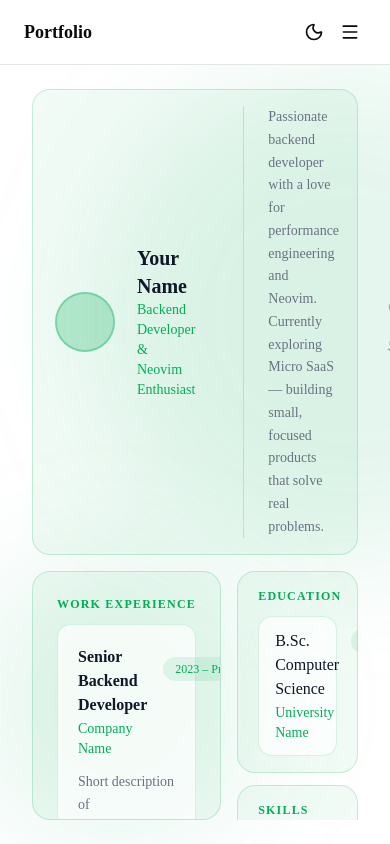
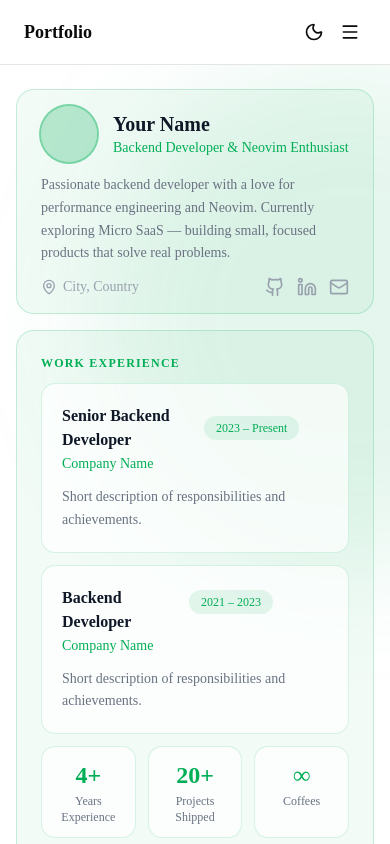
Before and after one commit to Maduki-tech/homepage, a Next.js app: page /about in a window 390 px wide. Built offline with nearby package versions, Linux system fonts and the light colour scheme.

Commit message:
feat: added mobile response design

```diff
--- a/src/app/about/page.tsx
+++ b/src/app/about/page.tsx
@@ -104,26 +104,28 @@ export default function AboutPage() {
     const [selected, setSelected] = useState<Job | null>(null);
 
     return (
-    <main className="relative h-full overflow-hidden bg-white dark:bg-page-dark">
+        <main className="relative min-h-full overflow-y-auto bg-white md:h-full md:overflow-hidden dark:bg-page-dark">
 
             {/* Background glows */}
             <div className="absolute left-1/4 top-0 h-[500px] w-[500px] rounded-full bg-brand/10 blur-3xl dark:bg-brand/15" />
             <div className="absolute bottom-0 right-1/3 h-72 w-72 rounded-full bg-brand/10 blur-3xl dark:bg-brand/10" />
 
-      <div className="relative z-10 flex h-full flex-col gap-4 px-8 py-6">
+            <div className="relative z-10 flex flex-col gap-4 px-4 py-6 md:h-full md:px-8">
 
                 {/* ── Hero strip ─────────────────────────────────────────── */}
-        <div className="flex items-center gap-6 rounded-2xl border border-brand/20 bg-brand/5 px-6 py-4 dark:bg-brand/10">
+                <div className="flex flex-col gap-3 rounded-2xl border border-brand/20 bg-brand/5 px-6 py-4 dark:bg-brand/10 md:flex-row md:items-center md:gap-6">
+                    <div className="flex items-center gap-4">
                         <div className="size-14 shrink-0 rounded-full bg-brand/25 ring-2 ring-brand/50 dark:bg-brand/35" />
                         <div>
                             <h1 className="text-xl font-bold text-gray-900 dark:text-white">Your Name</h1>
                             <p className="text-sm text-brand">Backend Developer &amp; Neovim Enthusiast</p>
                         </div>
-          <p className="mx-6 flex-1 border-l border-brand/20 pl-6 text-sm leading-relaxed text-gray-500 dark:text-white/55">
+                    </div>
+                    <p className="flex-1 text-sm leading-relaxed text-gray-500 dark:text-white/55 md:mx-6 md:border-l md:border-brand/20 md:pl-6">
                         Passionate backend developer with a love for performance engineering and Neovim.
                         Currently exploring Micro SaaS — building small, focused products that solve real problems.
                     </p>
-          <div className="flex flex-col items-end gap-2">
+                    <div className="flex items-center justify-between md:flex-col md:items-end md:gap-2">
                         <div className="flex items-center gap-1.5 text-sm text-gray-400 dark:text-white/40">
                             <MapPin className="size-4" />
                             <span>City, Country</span>
@@ -146,10 +148,10 @@ export default function AboutPage() {
                 </div>
 
                 {/* ── Main two-column layout ──────────────────────────────── */}
-        <div className="grid min-h-0 flex-1 grid-cols-5 gap-4">
+                <div className="grid grid-cols-1 gap-4 md:min-h-0 md:flex-1 md:grid-cols-5">
 
                     {/* ── Left: Work Experience ──────────────────────────────── */}
-          <div className="col-span-3 flex flex-col gap-3 overflow-hidden rounded-2xl border border-brand/20 bg-brand/5 p-6 dark:bg-brand/10">
+                    <div className="col-span-1 flex flex-col gap-3 overflow-hidden rounded-2xl border border-brand/20 bg-brand/5 p-6 dark:bg-brand/10 md:col-span-3">
                         <h2 className="text-xs font-semibold uppercase tracking-widest text-brand">Work Experience</h2>
                         <div className="flex flex-col gap-3">
                             {workExperience.map((job) => (
@@ -196,7 +198,7 @@ export default function AboutPage() {
                     </div>
 
                     {/* ── Right: Education + Skills + Hobbies ───────────────── */}
-          <div className="col-span-2 flex flex-col gap-3 overflow-hidden">
+                    <div className="col-span-1 flex flex-col gap-3 overflow-hidden md:col-span-2">
 
                         {/* Education */}
                         <div className="rounded-2xl border border-brand/20 bg-brand/5 px-5 py-4 dark:bg-brand/10">
@@ -262,10 +264,11 @@ export default function AboutPage() {
 
             {/* ── Job detail dialog ────────────────────────────────────── */}
             <Dialog open={!!selected} onOpenChange={(open) => !open && setSelected(null)}>
-        <DialogContent className="max-w-lg">
+                <DialogContent className="flex max-h-[90dvh] w-full flex-col gap-0 overflow-hidden p-0">
                     {selected && (
                         <>
-              <DialogHeader>
+                            {/* Sticky header */}
+                            <DialogHeader className="shrink-0 border-b border-brand/15 px-5 py-4">
                                 <DialogTitle className="text-lg">{selected.title}</DialogTitle>
                                 <div className="flex items-center justify-between">
                                     <span className="text-sm font-medium text-brand">{selected.company}</span>
@@ -275,7 +278,9 @@ export default function AboutPage() {
                                 </div>
                             </DialogHeader>
 
-              <div className="mt-2 flex flex-col gap-5">
+                            {/* Scrollable body */}
+                            <div className="flex-1 overflow-y-auto px-5 py-4">
+                                <div className="flex flex-col gap-5">
                                     {/* Responsibilities */}
                                     <div>
                                         <h3 className="mb-2 text-xs font-semibold uppercase tracking-widest text-brand">Responsibilities</h3>
@@ -315,6 +320,7 @@ export default function AboutPage() {
                                         </div>
                                     </div>
                                 </div>
+                            </div>
                         </>
                     )}
                 </DialogContent>
```
Lines whose indentation alone changed are shown as unchanged.
